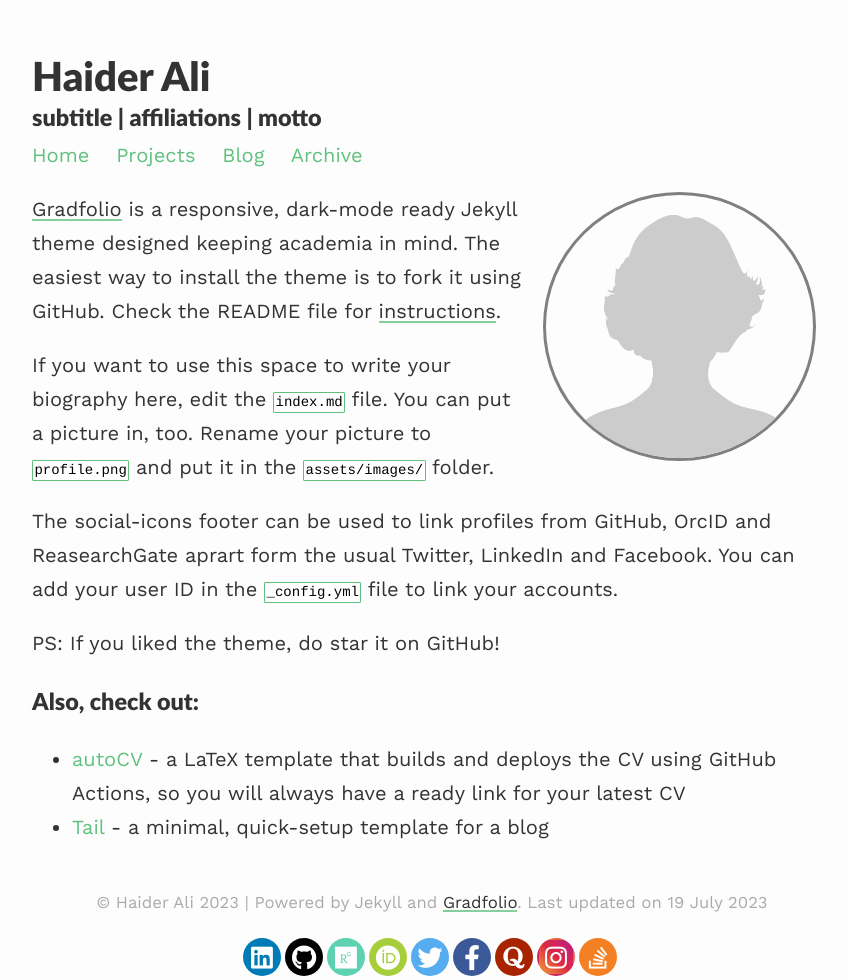
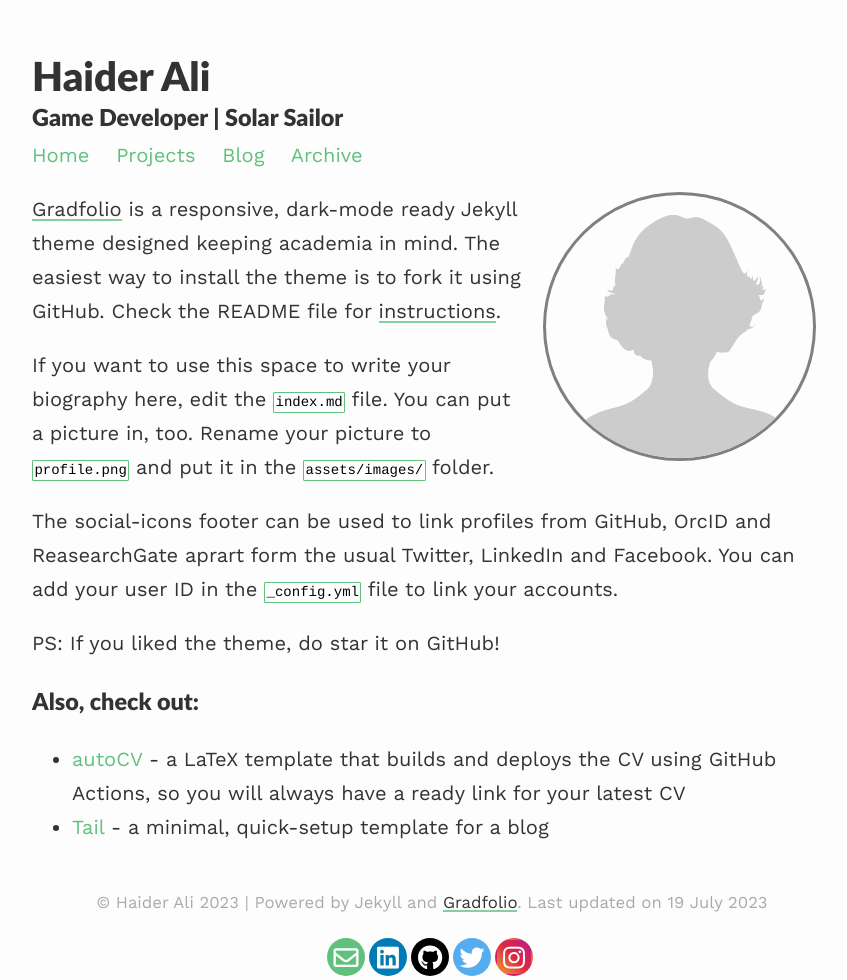
Before and after one commit to HaytharAli/haytharali.github.io, a Jekyll site: the page built from index.md, in a window 1280 px wide. Shown: the whole page, without its empty margins (208-1055 px from the left). Built offline with Jekyll 4.4.1, drawn with Linux system fonts in a browser that asks for light colours; nearby versions of some CDN libraries; part of the change alters nothing that is shown.

Commit message:
Added Socials

```diff
--- a/_config.yml
+++ b/_config.yml
@@ -1,11 +1,11 @@
 ### your site title here
 
 title: Haider Ali
-description: subtitle | affiliations | motto
+description: Game Developer | Solar Sailor
 
 baseurl: "/" #name of GitHub repository
 url: "haytharali.github.io" #custom url to be used instead of GitHub repository
-email: #
+email: Haiderali360@gmail.com #
 
 # Pagination
 paginate: 4
@@ -13,15 +13,10 @@ permalink: /blog/:year/:title/
 paginate_path: /blog/page:num/
 
 # Social media links in footer
-twitter: "#"
-linkedin: "#"
-stackoverflow: "#"
-github: "#"
-researchgate: "#"
-orcid: "#"
-quora: "#"
-instagram: "#"
-facebook: "#"
+twitter: "SinbadThePoet"
+linkedin: "haideralisolar"
+github: "HaytharAli"
+instagram: "haiderali.exe"
 
 
 # Markdown
```
